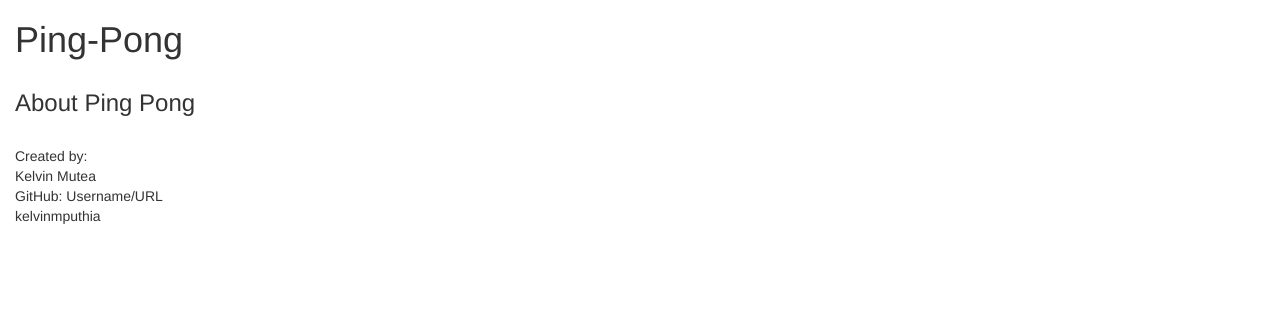
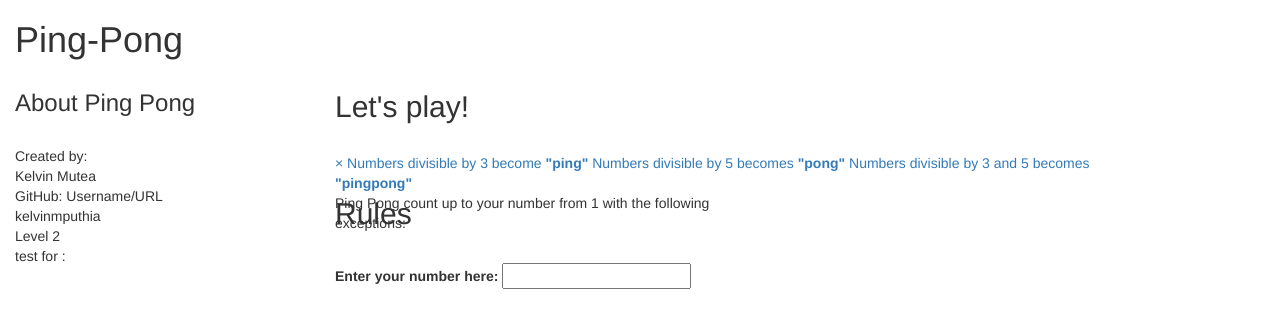
Before and after one commit to kelvinmputhia/ping-pong, a plain HTML site: page index.html in a window 1280 px wide. Drawn offline with Linux system fonts and the light colour scheme.

Commit message:
this commite is to show commandto instruct ping-pong which are  added into index.html

```diff
--- a/index.html
+++ b/index.html
@@ -25,3 +25,26 @@
               <span id="PongP2"> Created by: </span><br/>Kelvin Mutea<br/>
               <span id="about">GitHub: Username/URL</span> <br/> kelvinmputhia
               <br/>
+              <span id="about"> Level 2 </span><br/>test for : </span><br/>
+
+            </div>
+
+            <div class="col-md-8 main2" "col-xs-8">
+              <h2> Let's play!</h2> </br>
+
+            <div id="mySidenav" class="sidenav">
+                  <a href="javascript:void(0)" class="closebtn" onclick="closeNav()">&times;</a>
+                  <a href="#">Numbers divisible by 3 become <strong>"ping"</strong></a>
+                  <a href="#">Numbers divisible by 5 becomes <strong>"pong"</strong></a>
+                  <a href="#">Numbers divisible by 3 and 5 becomes <strong>"pingpong"</strong></a>
+            </div>
+
+                            <span style="font-size:30px;cursor:pointer;position: absolute;" onclick="openNav()">Rules</span>
+
+                          <p>Ping Pong count up to your number from 1 with the following </br>exceptions:</p><br/>
+
+                          <form id="pingpong">
+                            <div class="form-group">
+                              <label for="ping1"><span id="">Enter your number here:</span></label>
+                              <input id="ping" type="number">
+                            </div>
```
